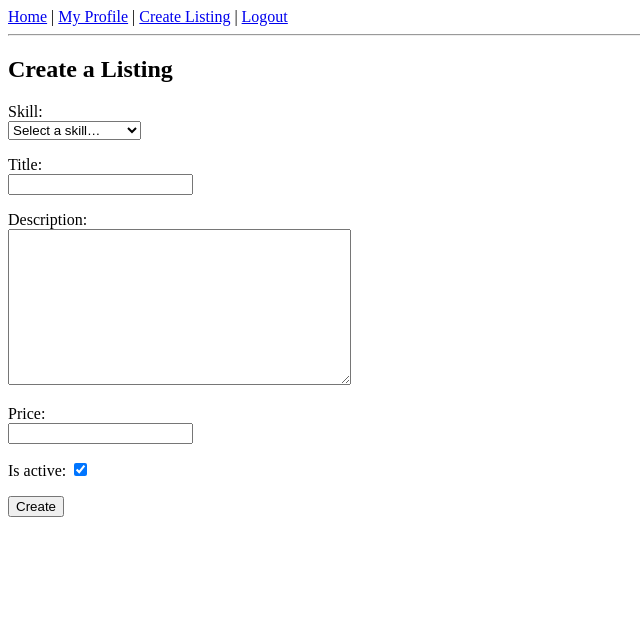
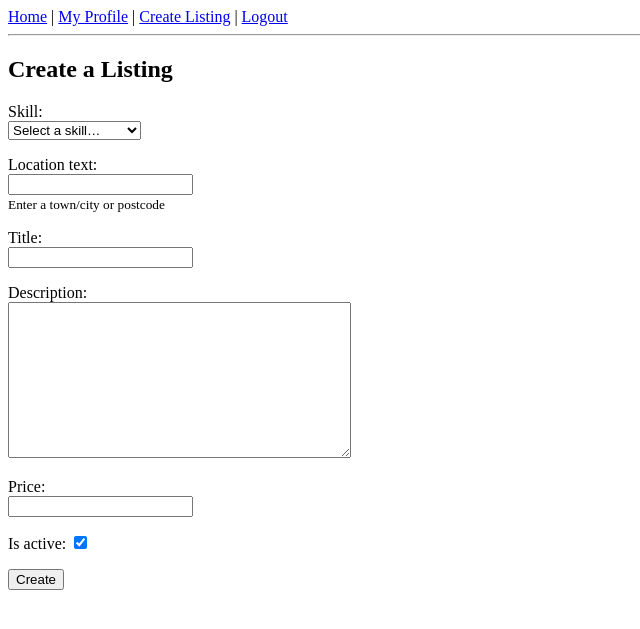
Before and after one commit to amiravalbaker/skillshop, a Django app: page /listing/create/ in a window 1280 px wide. Shown: the top 629 px of the page, without its empty margins (0-640 px from the left). Run offline with Django 4.2, Linux system fonts and the light colour scheme; a user stored in the database is signed in; tables that the repository leaves empty hold one stand-in row (values such as "Sample post").

Commit message:
add location model

```diff
--- a/requirements.txt
+++ b/requirements.txt
@@ -13,6 +13,8 @@ Django==4.2.28
 django-allauth==0.57.2
 django-crispy-forms==2.5
 django-summernote==0.8.20.0
+geographiclib==2.1
+geopy==2.4.1
 gunicorn==20.1.0
 idna==3.11
 oauthlib==3.3.1
--- a/skills/forms.py
+++ b/skills/forms.py
@@ -19,9 +19,13 @@ class ProfileForm(forms.ModelForm):
 NEW_SKILL_VALUE = "__new__"
 
 class ListingForm(forms.ModelForm):
+    location_text = forms.CharField(
+        required=True,
+        max_length=120,
+        help_text="Enter a town/city or postcode"
+    )
     skill_choice = forms.ChoiceField(label="Skill")
-    new_skill = forms.CharField(label="New skill name",required=False, max_length=100,
-    )
+    new_skill = forms.CharField(label="New skill name",required=False, max_length=100,)
 
     class Meta:
         model = Listing
--- a/skills/models.py
+++ b/skills/models.py
@@ -26,6 +26,17 @@ class Skill(models.Model):
     def __str__(self):
         return self.name
 
+class Location(models.Model):
+    name = models.CharField(max_length=120)   # e.g. "London", "SW1A 1AA"
+    latitude = models.FloatField()
+    longitude = models.FloatField()
+
+    class Meta:
+        unique_together = ("latitude", "longitude", "name")
+
+    def __str__(self):
+        return self.name
+
 class Listing(models.Model):
     provider = models.ForeignKey(Profile, on_delete=models.CASCADE, related_name="listings")
     skill = models.ForeignKey(Skill, on_delete=models.PROTECT, related_name="listings")
@@ -34,6 +45,7 @@ class Listing(models.Model):
     price = models.DecimalField(max_digits=8, decimal_places=2)
     is_active = models.BooleanField(default=True)
     created_at = models.DateTimeField(auto_now_add=True)
+    location = models.ForeignKey(Location, on_delete=models.PROTECT, null=True, blank=True)
 
     class Meta:
         ordering = ["-created_at"]
--- a/skills/templates/skills/create_listing.html
+++ b/skills/templates/skills/create_listing.html
@@ -1,4 +1,6 @@
 {% extends "base.html" %}
+#{% load static %}
+
 {% block content %}
 <h2>Create a Listing</h2>
 
@@ -12,14 +14,30 @@
     <p>
         {{ form.skill_choice.label_tag }}<br>
         {{ form.skill_choice }}
+        {% if form.skill_choice.errors %}
+          <div style="color:red;">{{ form.skill_choice.errors }}</div>
+        {% endif %}
     </p>
 
     <div id="new-skill-box" style="display:none;">
         <p>
             {{ form.new_skill.label_tag }}<br>
             {{ form.new_skill }}
+            {% if form.new_skill.errors %}
+              <div style="color:red;">{{ form.new_skill.errors }}</div>
+            {% endif %}
         </p>
     </div>
+
+    <p>
+        {{ form.location_text.label_tag }}<br>
+        {{ form.location_text }}<br>
+        <small>{{ form.location_text.help_text }}</small>
+         {% if form.location_text.errors %}
+          <div style="color:red;">{{ form.location_text.errors }}</div>
+        {% endif %}
+    </p>
+
 
     <p>{{ form.title.label_tag }}<br>{{ form.title }}</p>
     <p>{{ form.description.label_tag }}<br>{{ form.description }}</p>
@@ -29,8 +47,10 @@
     <button type="submit">Create</button>
 </form>
 
+<!--<script src="{% static 'skills/listing.js' %}"></script>-->
+
 <script>
-  (function() {
+    (function () {
         const NEW_VALUE = "__new__";
         const selectEl = document.getElementById("id_skill_choice");
         const box = document.getElementById("new-skill-box");
--- a/skills/views.py
+++ b/skills/views.py
@@ -3,7 +3,8 @@ from django.http import HttpResponse
 from .forms import ProfileForm, SignUpForm, ListingForm
 from django.contrib.auth.decorators import login_required
 from django.core.exceptions import PermissionDenied
-from .models import  Listing
+from geopy.geocoders import Nominatim
+from .models import  Listing, Location
 
 # Create your views here.
 def index(request): return HttpResponse("Hello, World!")
@@ -59,6 +60,18 @@ def create_listing(request):
         form = ListingForm(request.POST)
         if form.is_valid():
             listing = form.save(commit=False)
+            location_text = form.cleaned_data["location_text"]
+            geolocator = Nominatim(user_agent="skillshop")
+            geo = geolocator.geocode(location_text)
+
+            if not geo:
+                form.add_error("location_text", "Could not find that location. Try a postcode or full town/city name.")
+            else:
+                loc_obj, _ = Location.objects.get_or_create(
+                    name=location_text.strip(),
+                    defaults={"latitude": geo.latitude, "longitude": geo.longitude}
+            )
+            listing.location = loc_obj
             listing.provider = profile
             listing.save()
             return redirect("home")
```
Also changed, not shown: skills/admin.py (+6 -1 lines), skills/migrations/0005_location_listing_location.py (added). Lines whose indentation alone changed are shown as unchanged.
